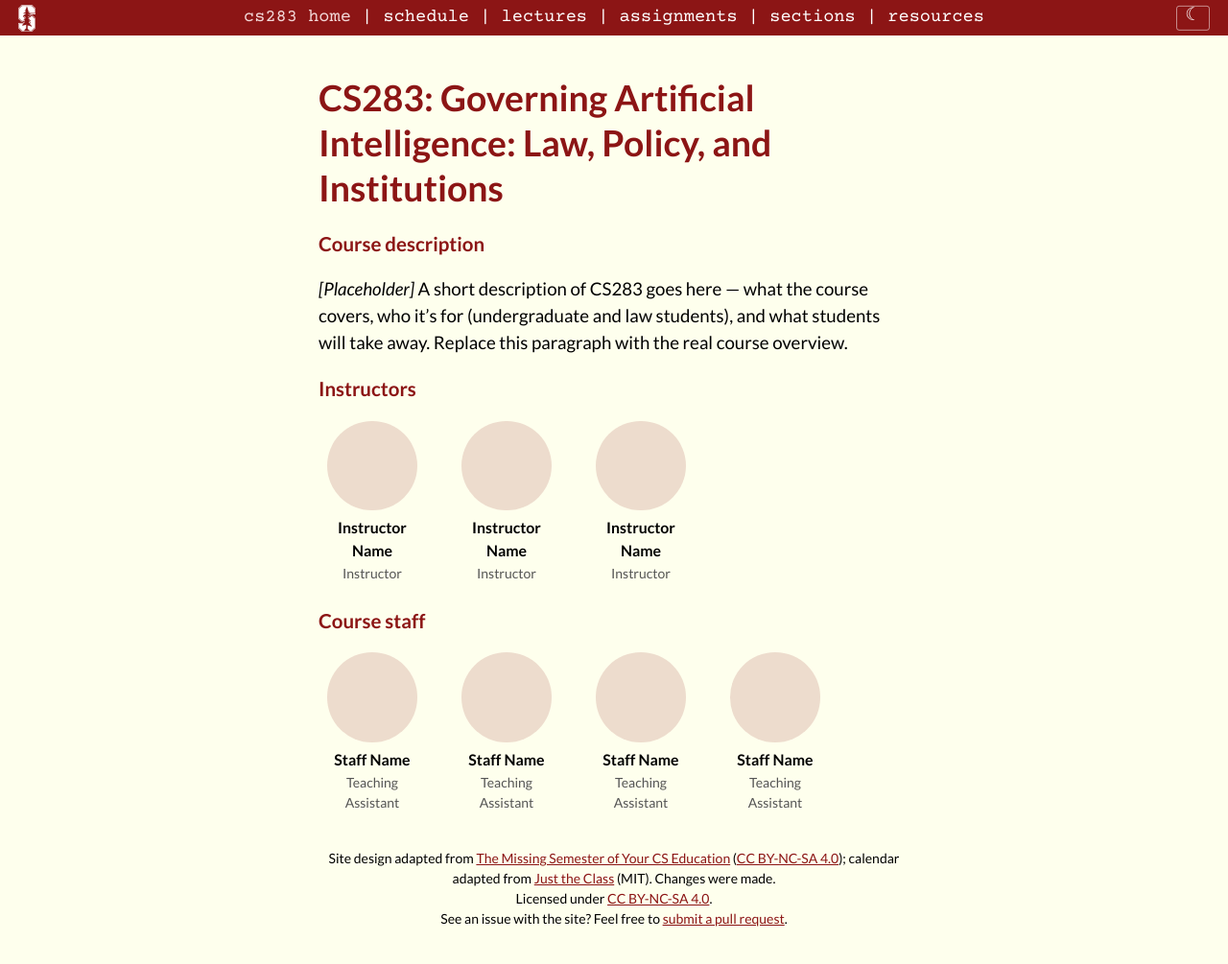
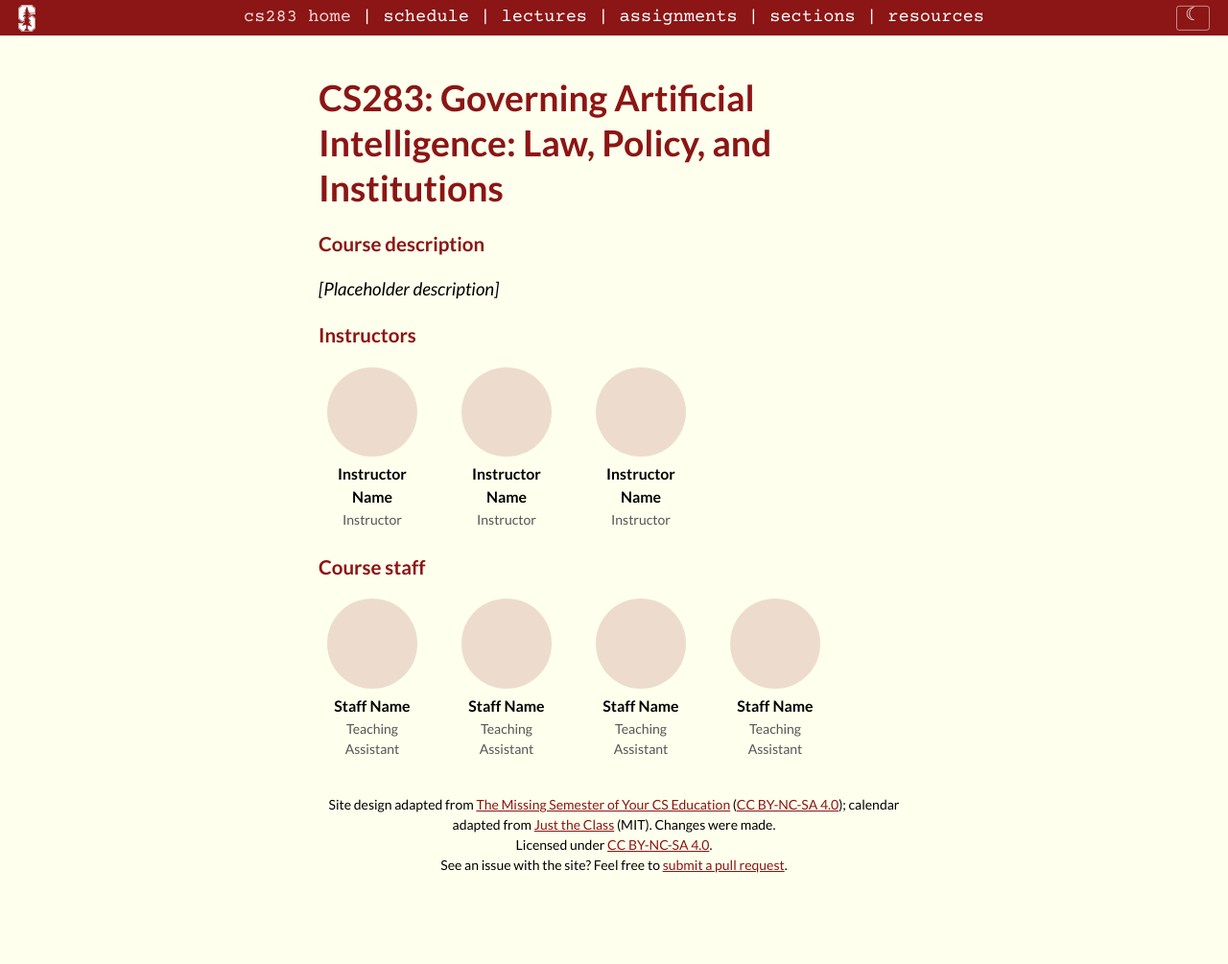
Before and after one commit to yasikhan/cs-283-website, a Jekyll site: the page built from index.md, in a window 1280 px wide. Shown: the whole page at 96% size. Built offline with Jekyll 4.4.1, drawn with Linux system fonts in a browser that asks for light colours; after the commit the page ends 949 px from its top, so only the background shows below that.

Commit message:
Simplify course-description placeholder; track OS theme live
- index.md: collapse the course-description placeholder to "[Placeholder
  description]"
- theme.js: default follows the OS and now updates live on OS theme change,
  while an explicit toggle choice (stored) still overrides it

Co-Authored-By: Claude Opus 4.8 (1M context) <noreply@anthropic.com>

```diff
--- a/assets/js/theme.js
+++ b/assets/js/theme.js
@@ -1,9 +1,21 @@
-// Nav light/dark toggle. The initial data-theme attribute is set pre-paint by the
-// inline script in _includes/head.html; this only wires the button and persists
-// the user's choice. Loaded with `defer`, so the DOM is already parsed.
+// Nav light/dark toggle. By default the theme follows the OS (matched pre-paint by
+// the inline script in _includes/head.html, and tracked live below). Toggling the
+// button stores an explicit choice that overrides the OS from then on. Loaded with
+// `defer`, so the DOM is already parsed.
 (function () {
   var btn = document.getElementById('theme-toggle');
   if (!btn) return;
+
+  var root = document.documentElement;
+
+  function stored() {
+    try {
+      var t = localStorage.getItem('theme');
+      return t === 'dark' || t === 'light' ? t : null;
+    } catch (e) {
+      return null;
+    }
+  }
 
   // Show the icon for the theme you'd switch TO: moon in light mode, sun in dark.
   function icon(theme) { return theme === 'dark' ? '☀' : '☾'; }
@@ -11,18 +23,25 @@
     return theme === 'dark' ? 'Switch to light mode' : 'Switch to dark mode';
   }
 
-  function render(theme) {
+  function apply(theme) {
+    root.setAttribute('data-theme', theme);
     btn.textContent = icon(theme);
     btn.setAttribute('aria-label', label(theme));
   }
 
-  render(document.documentElement.getAttribute('data-theme') || 'light');
+  apply(root.getAttribute('data-theme') || 'light');
 
+  // Toggle: flip the current theme and remember it as an explicit override.
   btn.addEventListener('click', function () {
-    var next =
-      document.documentElement.getAttribute('data-theme') === 'dark' ? 'light' : 'dark';
-    document.documentElement.setAttribute('data-theme', next);
+    var next = root.getAttribute('data-theme') === 'dark' ? 'light' : 'dark';
     try { localStorage.setItem('theme', next); } catch (e) {}
-    render(next);
+    apply(next);
+  });
+
+  // Follow the OS live — but only while the user hasn't made an explicit choice.
+  var mq = window.matchMedia('(prefers-color-scheme: dark)');
+  mq.addEventListener('change', function (e) {
+    if (stored()) return;
+    apply(e.matches ? 'dark' : 'light');
   });
 })();
--- a/index.md
+++ b/index.md
@@ -11,9 +11,7 @@ nositetitle: true
 
 ## Course description
 
-_[Placeholder]_ A short description of CS283 goes here — what the course covers,
-who it's for (undergraduate and law students), and what students will take away.
-Replace this paragraph with the real course overview.
+_[Placeholder description]_
 
 ## Instructors
 
```
